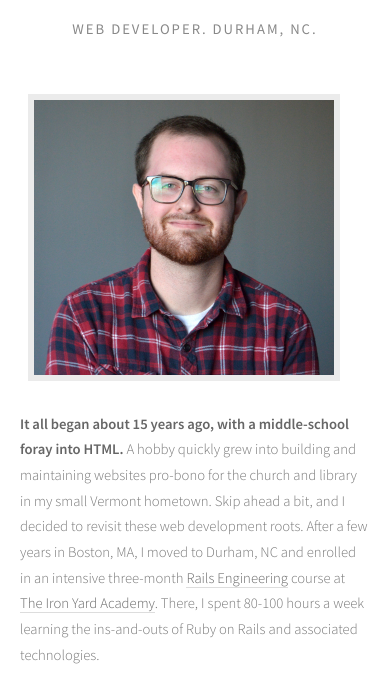
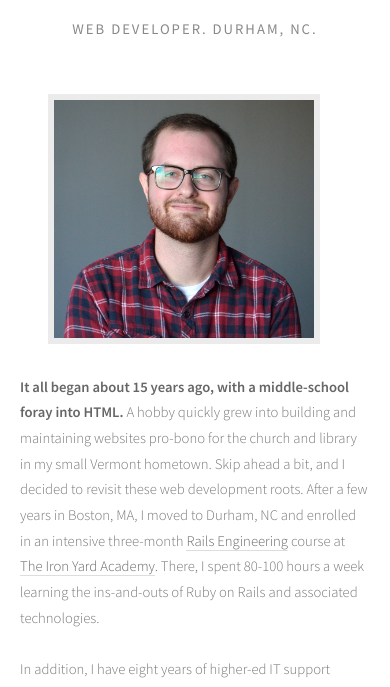
Before and after one commit to gregburton/gregburton.github.io, a plain HTML site: page index.html in a window 390 px wide. Shown: the part 126-813 px from the top of the page. Drawn offline with Linux system fonts and the light colour scheme.

Commit message:
further reduction of .face img size at <449px

```diff
--- a/css/style.css
+++ b/css/style.css
@@ -913,7 +913,7 @@
     .face img {
         /*height: 293px;*/
         /*width: 320px;*/
-        height: 275px;
-        width: 300px;
+        height: 238px;
+        width: 260px;
     }
 }
```
